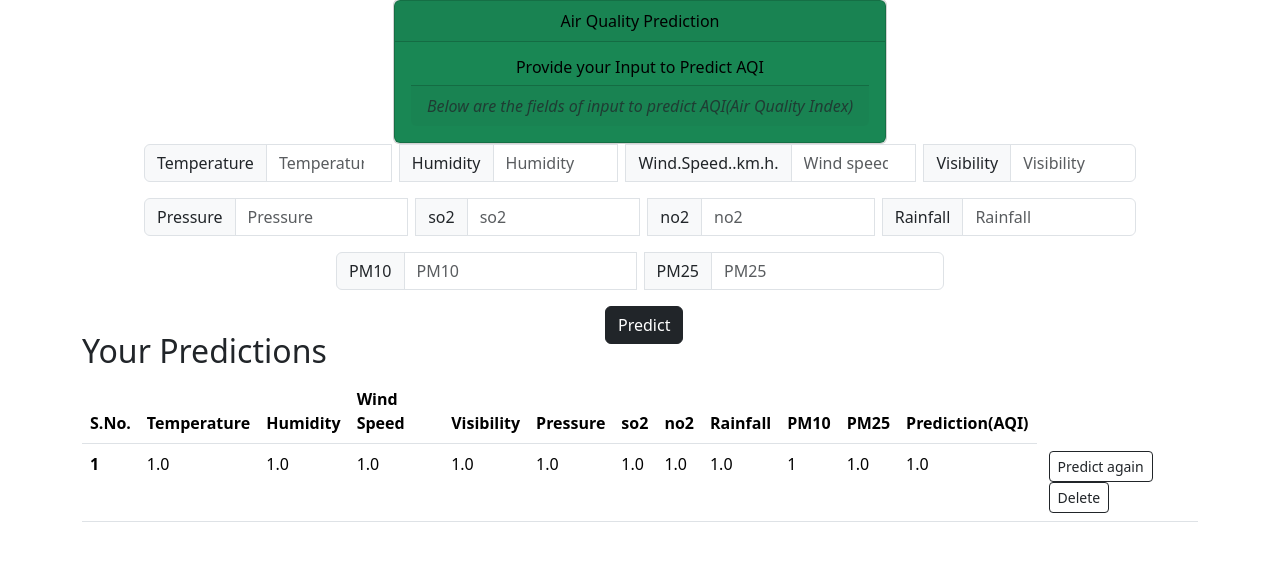
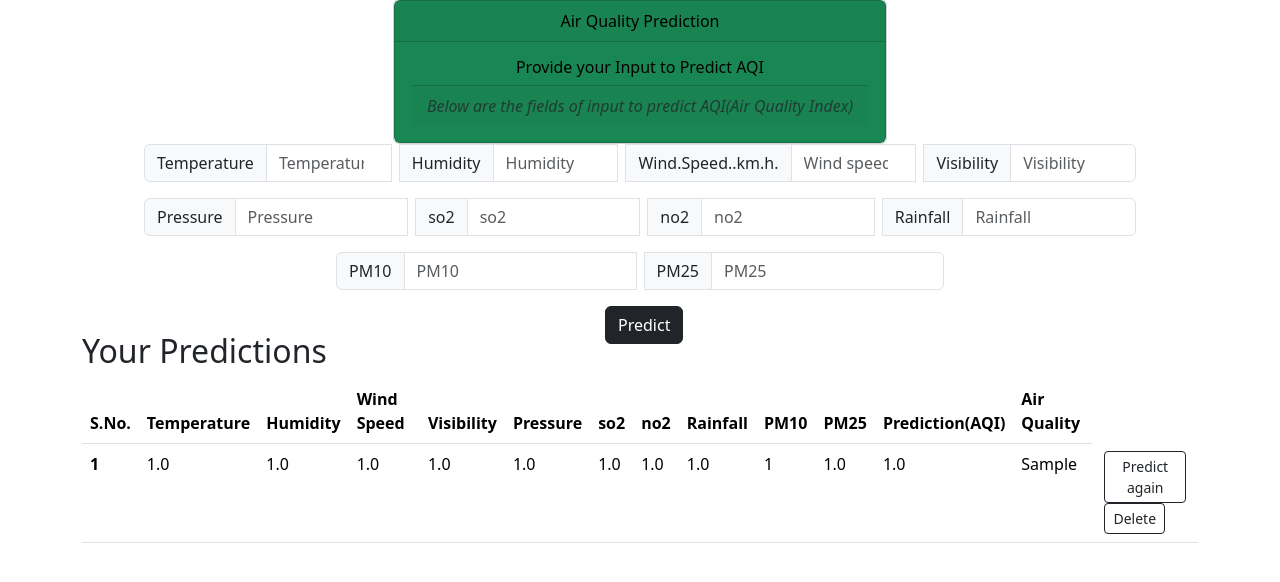
Before and after one commit to sumit936/End-to-End-Air-Pollution-Prediction, a Flask app: page / in a window 1280 px wide. Shown: the part 57-639 px from the top of the page. Run offline with Flask 3, Linux system fonts and the light colour scheme; tables that the repository leaves empty hold one stand-in row (values such as "Sample post").

Commit message:
Air quality Column added into database

```diff
--- a/app.py
+++ b/app.py
@@ -22,6 +22,7 @@ class Prediction(db.Model):
     PM10 = db.Column(db.Integer,nullable = False)
     PM25 = db.Column(db.Float,nullable = False)
     prediction = db.Column(db.Float,nullable = False)
+    Quality = db.Column(db.String,nullable = False)
 
     def __repr__(self) -> str:
         return f"{self.SNo}-{self.prediction}"
@@ -55,7 +56,8 @@ def hello_world():
 
         df = data.get_data_as_data_frame()
         pred = PredictPipeline()
-        preds = round(pred.predict(df),2)
+        p, quality = pred.predict(df)
+        preds = round(p,2)
         PredObj = Prediction(
                             Temperature = Temp,
                             Humidity = Hum,
@@ -67,7 +69,8 @@ def hello_world():
                             Rainfall = Rain,
                             PM10 = PM10,
                             PM25 = PM25,
-                            prediction = preds
+                            prediction = preds,
+                            Quality = quality
                             )
         db.session.add(PredObj)
         db.session.commit()
@@ -101,7 +104,8 @@ def update(SNo):
 
         df = data.get_data_as_data_frame()
         pred = PredictPipeline()
-        preds = round(pred.predict(df),2)
+        p, quality = pred.predict(df)
+        preds = round(p,2)
         predobj = Prediction(
                             Temperature = Temp,
                             Humidity = Hum,
@@ -113,7 +117,8 @@ def update(SNo):
                             Rainfall = Rain,
                             PM10 = PM10,
                             PM25 = PM25,
-                            prediction = preds
+                            prediction = preds,
+                            Quality = quality
                             )
 
         db.session.add(predobj)
--- a/templates/index.html
+++ b/templates/index.html
@@ -84,6 +84,7 @@
                 <th scope="col">PM10</th>
                 <th scope="col">PM25</th>
                 <th scope="col">Prediction(AQI)</th>
+                <th scope="col">Air Quality</th>
 
 
             </tr>
@@ -103,6 +104,7 @@
                 <td>{{feat.PM10}}</td>
                 <td>{{feat.PM25}}</td>
                 <td>{{feat.prediction}}</td>
+                <td>{{feat.Quality}}</td>
                 <td>
                     <a href="/update/{{feat.SNo}}" type="button" class="btn btn-outline-dark btn-sm mx-1">Predict
                         again</button>
```
Also changed, not shown: src/Pipeline/predict_pipeline.py (+20 -1 lines).
